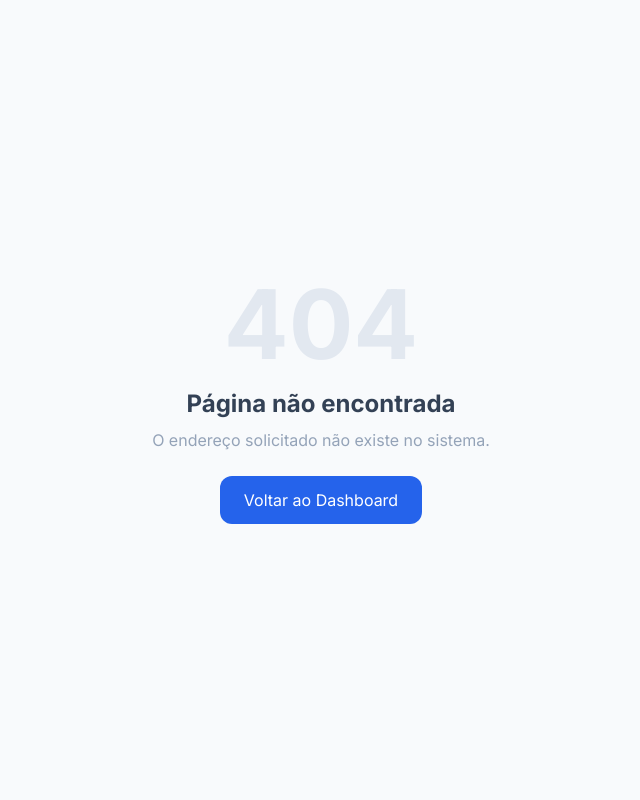
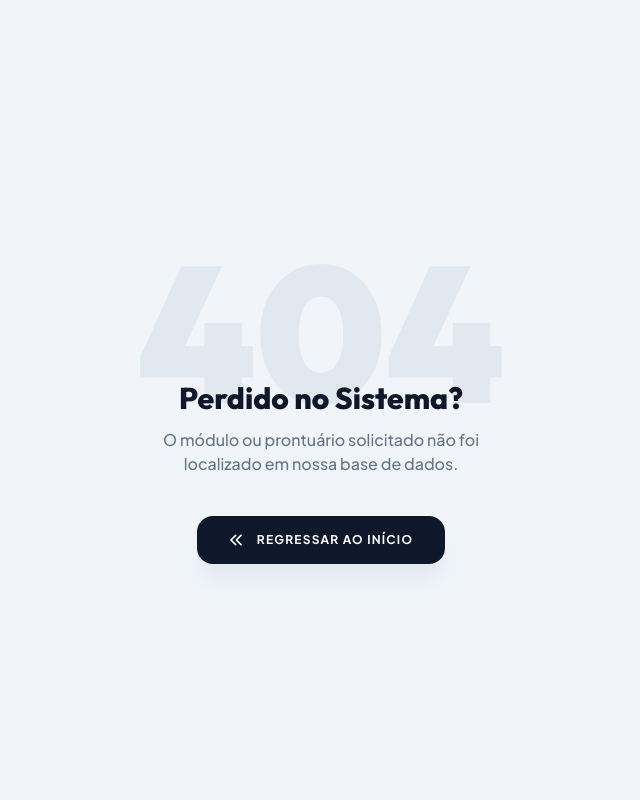
Before and after one commit to mareujo2012-blip/consultorio, a PHP site: page /app/Views/errors/404.php in a window 1280 px wide. Shown: the whole page, without its empty margins (319-959 px from the left). Run offline with PHP 8.4, Linux system fonts and the light colour scheme; some libraries are stand-ins or nearby versions.

Commit message:
Finalize layout standardization: Added all remaining views and error pages

```diff
--- a/app/Views/errors/404.php
+++ b/app/Views/errors/404.php
@@ -6,18 +6,37 @@
     <meta name="viewport" content="width=device-width, initial-scale=1.0">
     <title>404 — Página Não Encontrada</title>
     <script src="https://cdn.tailwindcss.com"></script>
-    <link href="https://fonts.googleapis.com/css2?family=Inter:wght@400;600;700&display=swap" rel="stylesheet">
+    <link
+        href="https://fonts.googleapis.com/css2?family=Plus+Jakarta+Sans:wght@400;500;600;700&family=Outfit:wght@700;800;900&display=swap"
+        rel="stylesheet">
+    <style>
+        body {
+            font-family: 'Plus Jakarta Sans', sans-serif;
+            background-color: #f1f5f9;
+        }
+
+        .font-display {
+            font-family: 'Outfit', sans-serif;
+        }
+    </style>
 </head>
 
-<body class="min-h-screen bg-slate-50 flex items-center justify-center font-[Inter]">
-    <div class="text-center">
-        <p class="text-8xl font-bold text-slate-200">404</p>
-        <h1 class="text-2xl font-bold text-slate-700 mt-4">Página não encontrada</h1>
-        <p class="text-slate-400 mt-2">O endereço solicitado não existe no sistema.</p>
-        <a href="/dashboard"
-            class="mt-6 inline-block px-6 py-3 bg-blue-600 hover:bg-blue-700 text-white rounded-xl font-medium transition-colors">
-            Voltar ao Dashboard
-        </a>
+<body class="min-h-screen flex items-center justify-center p-6">
+    <div class="text-center animate-fade-in">
+        <p class="text-[12rem] font-display font-black text-slate-200 leading-none">404</p>
+        <div class="-mt-12">
+            <h1 class="text-3xl font-display font-extrabold text-slate-900">Perdido no Sistema?</h1>
+            <p class="text-slate-500 font-medium mt-3 max-w-sm mx-auto">O módulo ou prontuário solicitado não foi
+                localizado em nossa base de dados.</p>
+            <a href="/dashboard"
+                class="mt-10 inline-flex items-center gap-3 px-8 py-4 bg-slate-900 hover:bg-slate-800 text-white rounded-2xl text-xs font-black uppercase tracking-widest transition-all shadow-xl shadow-slate-200 active:scale-95">
+                <svg class="w-4 h-4" fill="none" viewBox="0 0 24 24" stroke="currentColor">
+                    <path stroke-linecap="round" stroke-linejoin="round" stroke-width="2.5"
+                        d="M10 19l-7-7 7-7m8 14l-7-7 7-7" />
+                </svg>
+                Regressar ao Início
+            </a>
+        </div>
     </div>
 </body>
 
```
Also changed, not shown: 1 other file.
